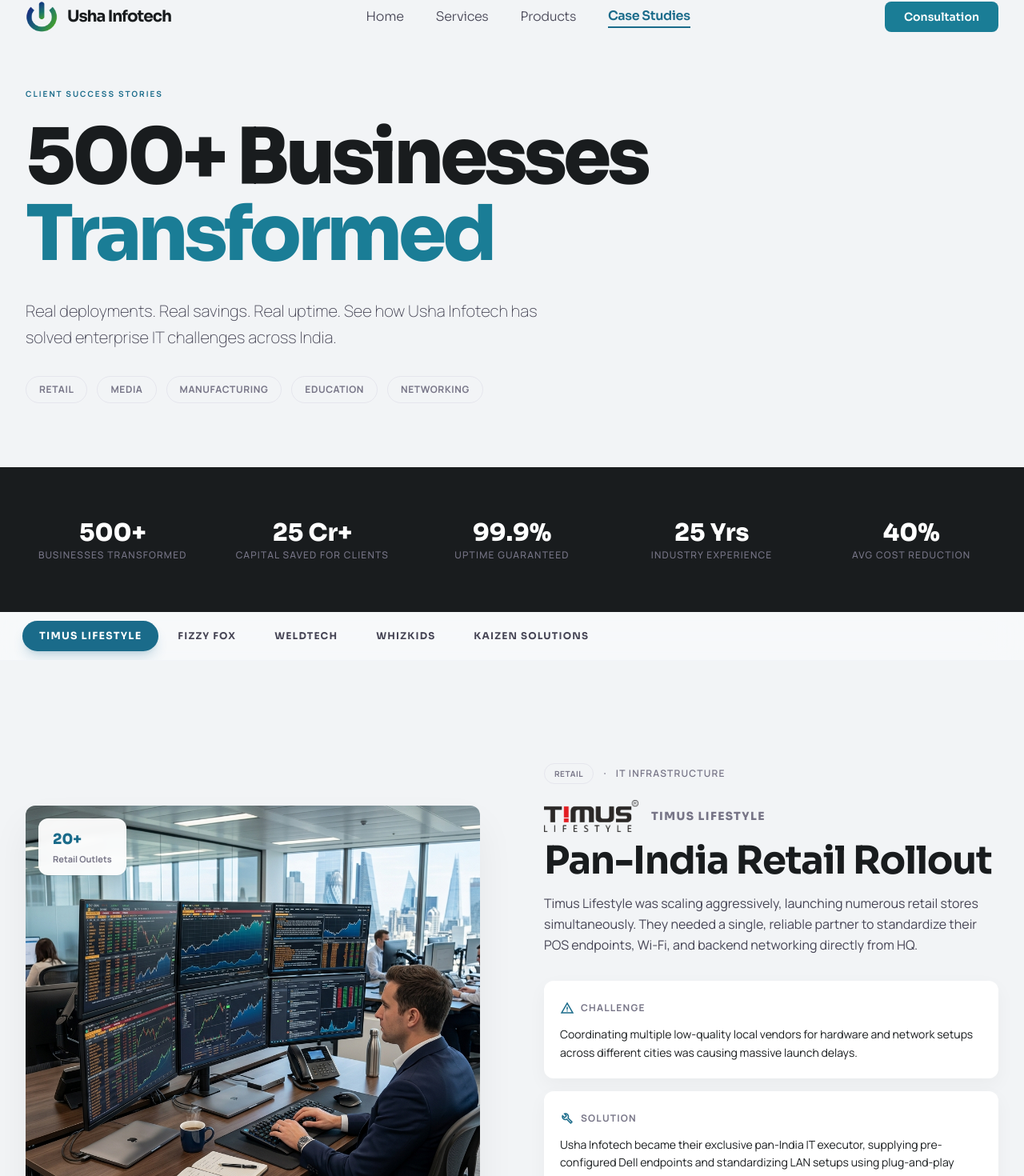
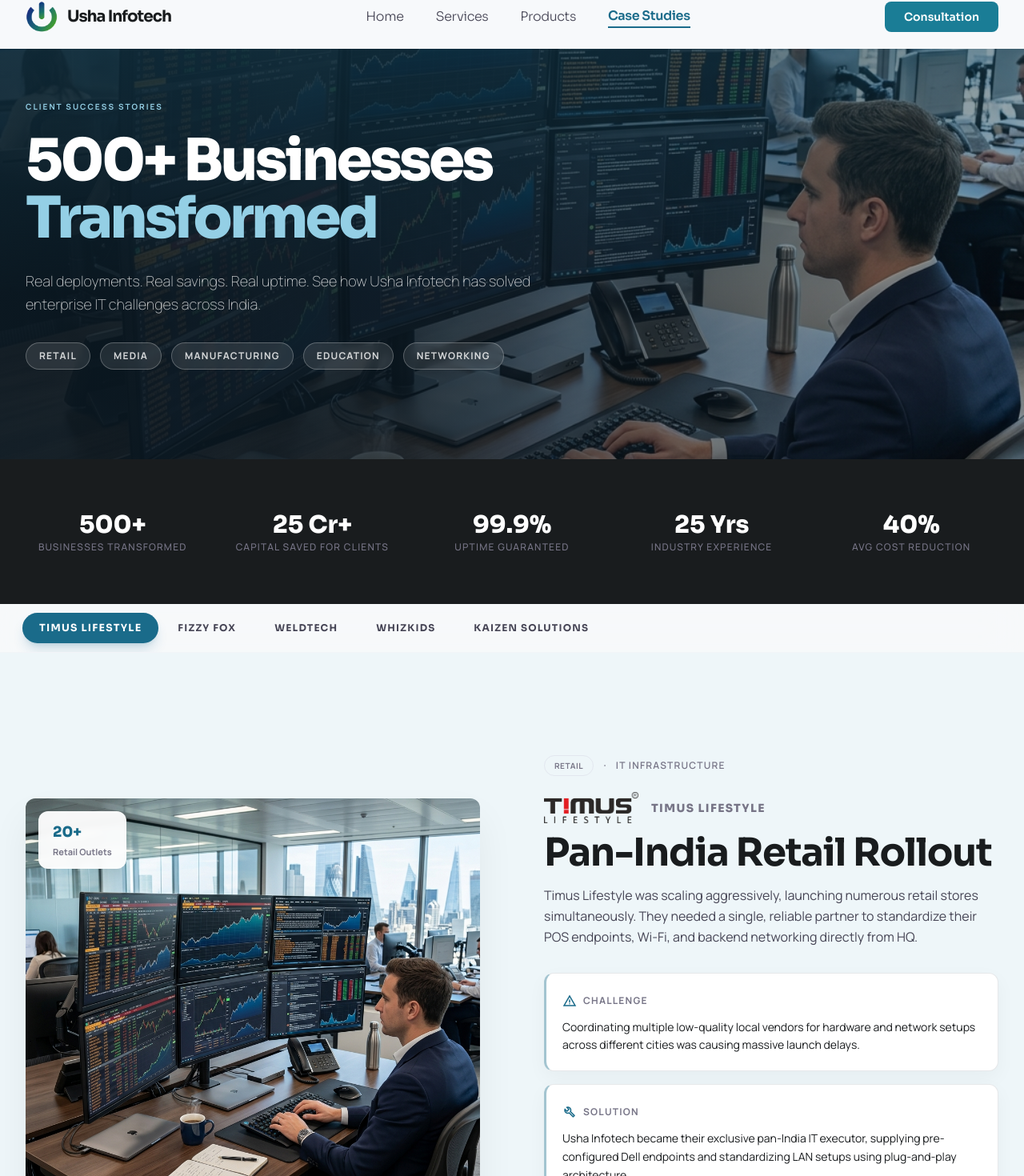
Before and after one commit to omaherrao25/usha-infotech, a React (Vite) app: page /case-studies in a window 1280 px wide. Shown: the part 19-1489 px from the top of the page at 80% size. Built offline with nearby package versions, Linux system fonts and the light colour scheme.

Commit message:
Refactor code structure for improved readability and maintainability

```diff
--- a/src/components/CaseStudySplitSection.jsx
+++ b/src/components/CaseStudySplitSection.jsx
@@ -4,7 +4,6 @@
 
 export default function CaseStudySplitSection({ study, index }) {
   const isEven = index % 2 === 0
-  const isKaizen = study.id === 'kaizen'
 
   const TextBlock = () => (
     <motion.div
@@ -16,9 +15,9 @@
     >
       {/* Industry + tag */}
       <div className="flex items-center gap-3 mb-5">
-        <span className={`tag-pill ${isKaizen ? 'bg-primary/20 text-primary-container border-primary/20' : ''}`}>{study.industry}</span>
-        <span className={isKaizen ? 'text-surface-dim' : 'text-outline'}>&middot;</span>
-        <span className={`text-xs font-semibold uppercase tracking-widest ${isKaizen ? 'text-primary-container' : 'text-outline'}`}>
+        <span className="tag-pill">{study.industry}</span>
+        <span className="text-outline">&middot;</span>
+        <span className="text-xs font-semibold uppercase tracking-widest text-outline">
           {study.tag}
         </span>
       </div>
@@ -26,19 +25,19 @@
       {/* Client */}
       <div className="flex items-center gap-4 mb-3">
         {study.logo && (
-          <img src={study.logo} alt={study.client} className={`h-10 max-w-[140px] object-contain ${isKaizen ? 'brightness-0 invert' : ''}`} />
+          <img src={study.logo} alt={study.client} className="h-10 max-w-[140px] object-contain" />
         )}
-        <p className={`font-sora font-black text-sm tracking-widest uppercase ${isKaizen ? 'text-surface-dim' : 'text-outline'}`}>
+        <p className="font-sora font-black text-sm tracking-widest uppercase text-outline">
           {study.client}
         </p>
       </div>
 
       {/* Title */}
-      <h2 className={`text-3xl lg:text-4xl xl:text-5xl font-sora font-bold tracking-tight leading-tight mb-4 ${isKaizen ? 'text-white' : 'text-on-surface'}`}>
+      <h2 className="text-3xl lg:text-4xl xl:text-5xl font-sora font-bold tracking-tight leading-tight mb-4 text-on-surface">
         {study.title}
       </h2>
 
-      <p className={`text-base leading-relaxed mb-8 ${isKaizen ? 'text-surface-dim' : 'text-on-surface-variant'}`}>
+      <p className="text-base leading-relaxed mb-8 text-on-surface-variant">
         {study.desc}
       </p>
 
@@ -58,13 +57,13 @@
           <motion.div
             key={item.label}
             variants={staggerItem}
-            className={`p-5 rounded-xl ${isKaizen ? 'bg-white/5 border border-white/10' : 'bg-surface-container-lowest shadow-card'}`}
+            className="p-5 rounded-xl bg-white shadow-card border-l-[3px] border-l-primary/40 border border-surface-container-high"
           >
             <div className="flex items-center gap-2 mb-2">
-              <span className={`material-symbols-outlined text-lg ${isKaizen ? 'text-primary-container' : 'text-primary'}`}>{item.icon}</span>
-              <p className={`text-xs font-bold uppercase tracking-widest ${isKaizen ? 'text-primary-container' : 'text-outline'}`}>{item.label}</p>
+              <span className="material-symbols-outlined text-lg text-primary">{item.icon}</span>
+              <p className="text-xs font-bold uppercase tracking-widest text-outline">{item.label}</p>
             </div>
-            <p className={`text-sm leading-relaxed ${isKaizen ? 'text-surface-dim' : 'text-on-surface'}`}>{item.text}</p>
+            <p className="text-sm leading-relaxed text-on-surface">{item.text}</p>
           </motion.div>
         ))}
       </motion.div>
@@ -106,24 +105,24 @@
           />
         ) : (
           <div className="w-full h-full bg-surface-container-high flex items-center justify-center">
-            <span className={`material-symbols-outlined text-[120px] ${isKaizen ? 'text-primary/20' : 'text-primary/10'}`}>{study.icon}</span>
+            <span className="material-symbols-outlined text-[120px] text-primary/10">{study.icon}</span>
           </div>
         )}
 
         {/* Floating badges */}
-        <div className={`stat-float-badge top-4 left-4 backdrop-blur-sm shadow-card ${isKaizen ? 'bg-white/10 text-white border border-white/20' : 'bg-white/95'}`}>
-          <span className={`font-sora font-black text-lg ${isKaizen ? 'text-primary-container' : 'text-primary'}`}>{study.badges[0].num}</span>
-          <span className={`text-[11px] font-bold ${isKaizen ? 'text-surface-dim' : 'text-outline'}`}>{study.badges[0].label}</span>
+        <div className="stat-float-badge top-4 left-4 backdrop-blur-sm shadow-card bg-white/95">
+          <span className="font-sora font-black text-lg text-primary">{study.badges[0].num}</span>
+          <span className="text-[11px] font-bold text-outline">{study.badges[0].label}</span>
         </div>
-        <div className={`stat-float-badge bottom-4 right-4 backdrop-blur-sm shadow-card ${isKaizen ? 'bg-white/10 text-white border border-white/20' : 'bg-white/95'}`}>
-          <span className={`font-sora font-black text-lg ${isKaizen ? 'text-primary-container' : 'text-primary'}`}>{study.badges[1].num}</span>
-          <span className={`text-[11px] font-bold ${isKaizen ? 'text-surface-dim' : 'text-outline'}`}>{study.badges[1].label}</span>
+        <div className="stat-float-badge bottom-4 right-4 backdrop-blur-sm shadow-card bg-white/95">
+          <span className="font-sora font-black text-lg text-primary">{study.badges[1].num}</span>
+          <span className="text-[11px] font-bold text-outline">{study.badges[1].label}</span>
         </div>
       </div>
 
       {/* Quote */}
       <div className="mt-5 text-center px-4">
-        <p className={`text-sm font-medium italic ${isKaizen ? 'text-surface-dim' : 'text-on-surface-variant'}`}>"{study.outcome}"</p>
+        <p className="text-sm font-medium italic text-on-surface-variant">"{study.outcome}"</p>
       </div>
 
       {/* Metrics bar */}
@@ -137,10 +136,10 @@
         {study.metrics.map((m) => (
           <div
             key={m.label}
-            className={`rounded-xl p-4 text-center shadow-card ${isKaizen ? 'bg-white/5 border border-white/10' : 'bg-surface-container-lowest'}`}
+            className="rounded-xl p-4 text-center shadow-card bg-white border border-surface-container-high"
           >
-            <div className={`font-sora font-black text-2xl mb-0.5 ${isKaizen ? 'text-primary-container' : 'text-primary'}`}>{m.val}</div>
-            <div className={`text-[11px] font-semibold uppercase tracking-wide ${isKaizen ? 'text-primary-container' : 'text-outline'}`}>{m.label}</div>
+            <div className="font-sora font-black text-2xl mb-0.5 text-primary">{m.val}</div>
+            <div className="text-[11px] font-semibold uppercase tracking-wide text-outline">{m.label}</div>
           </div>
         ))}
       </motion.div>
@@ -151,11 +150,7 @@
     <section
       id={`case-${study.id}`}
       className={`py-24 lg:py-32 transition-colors duration-500 overflow-hidden ${
-        isKaizen
-          ? 'bg-on-surface text-surface'
-          : isEven
-            ? 'bg-surface-container-low'
-            : 'bg-surface'
+        isEven ? 'bg-[#eef6f9]' : 'bg-white'
       }`}
     >
       <div className="max-w-7xl mx-auto px-8">
--- a/src/components/Navbar.jsx
+++ b/src/components/Navbar.jsx
@@ -48,9 +48,7 @@
         transition={{ duration: 0.6, ease: [0.22, 1, 0.36, 1] }}
         role="banner"
         className={`fixed top-0 left-0 right-0 z-50 transition-all duration-300 ${
-          scrolled
-            ? 'bg-surface/70 backdrop-blur-xl shadow-nav'
-            : 'bg-transparent'
+          scrolled ? 'bg-surface/70 backdrop-blur-xl shadow-nav' : 'bg-transparent'
         }`}
       >
         <div className="flex justify-between items-center max-w-7xl mx-auto px-8 h-20">
--- a/src/components/PageHero.jsx
+++ b/src/components/PageHero.jsx
@@ -1,30 +1,82 @@
 import { motion } from 'framer-motion'
 import { fadeUp } from '../animations/fadeUp'
 
-export default function PageHero({ label, title, accent, subtitle, subtitleLine2, badges = [] }) {
+export default function PageHero({ label, title, accent, subtitle, subtitleLine2, badges = [], bgImage, invertImage }) {
   return (
-    <section className="relative pt-32 pb-20 overflow-hidden" aria-label={`${title} ${accent || ''}`}>
-      {/* Subtle surface tonal background */}
-      <div className="absolute inset-0 bg-surface-container-low" aria-hidden="true" />
+    <section
+      className="relative pt-36 pb-28 overflow-hidden min-h-[560px] flex items-center"
+      aria-label={`${title} ${accent || ''}`}
+    >
+      {/* Plain surface strip behind the navbar (top-0 to top-20) */}
+      <div className="absolute inset-x-0 top-0 h-20 bg-surface" aria-hidden="true" />
 
-      <div className="relative max-w-7xl mx-auto px-8">
-        <motion.div variants={fadeUp} initial="hidden" animate="visible">
+      {/* Background image — starts below navbar */}
+      {bgImage && (
+        <div className="absolute inset-x-0 top-20 bottom-0" aria-hidden="true">
+          <img
+            src={`/assets/${bgImage}`}
+            alt=""
+            className={`w-full h-full object-cover object-center${invertImage ? ' scale-x-[-1]' : ''}`}
+          />
+        </div>
+      )}
+
+      {/* Gradient overlay */}
+      {bgImage && (
+        <div
+          className="absolute inset-x-0 top-20 bottom-0"
+          aria-hidden="true"
+          style={{
+            background: 'linear-gradient(105deg, rgba(11,25,35,0.92) 0%, rgba(11,25,35,0.82) 40%, rgba(11,25,35,0.55) 70%, rgba(11,25,35,0.25) 100%)',
+          }}
+        />
+      )}
+      {/* Brand tint */}
+      {bgImage && (
+        <div
+          className="absolute inset-x-0 top-20 bottom-0"
+          aria-hidden="true"
+          style={{ background: 'linear-gradient(180deg, rgba(26,107,138,0.18) 0%, transparent 60%)' }}
+        />
+      )}
+
+      {/* Fallback plain background when no image */}
+      {!bgImage && (
+        <div className="absolute inset-0 bg-surface-container-low" aria-hidden="true" />
+      )}
+
+      <div className="relative max-w-7xl mx-auto px-8 w-full">
+        <motion.div variants={fadeUp} initial="hidden" animate="visible" className="max-w-3xl">
           {label && (
-            <span className="section-label mb-6 block">{label}</span>
+            <span
+              className={`section-label mb-6 block ${bgImage ? 'text-primary-fixed-dim' : ''}`}
+            >
+              {label}
+            </span>
           )}
 
-          <h1 className="font-sora font-extrabold text-5xl sm:text-6xl lg:text-8xl tracking-tighter text-on-surface leading-[0.9] mb-8">
+          <h1
+            className={`font-sora font-extrabold text-5xl sm:text-6xl lg:text-7xl tracking-tighter leading-[0.9] mb-7 ${
+              bgImage ? 'text-white' : 'text-on-surface'
+            }`}
+          >
             {title}
             {accent && (
               <>
                 <br />
-                <span className="text-primary-container">{accent}</span>
+                <span className={bgImage ? 'text-primary-fixed-dim' : 'text-primary-container'}>
+                  {accent}
+                </span>
               </>
             )}
           </h1>
 
           {subtitle && (
-            <p className="text-xl text-on-surface-variant max-w-2xl font-light leading-relaxed mb-8">
+            <p
+              className={`text-lg max-w-2xl font-light leading-relaxed mb-8 ${
+                bgImage ? 'text-white/75' : 'text-on-surface-variant'
+              }`}
+            >
               {subtitle}
               {subtitleLine2 && <><br />{subtitleLine2}</>}
             </p>
@@ -36,7 +88,11 @@
                 <span
                   key={badge}
                   role="listitem"
-                  className="tag-pill text-xs py-2 px-4"
+                  className={`text-xs py-2 px-4 rounded-full font-bold uppercase tracking-widest transition-all ${
+                    bgImage
+                      ? 'border border-white/25 text-white/80 bg-white/10 backdrop-blur-sm'
+                      : 'tag-pill'
+                  }`}
                 >
                   {badge}
                 </span>
--- a/src/pages/CaseStudies.jsx
+++ b/src/pages/CaseStudies.jsx
@@ -169,6 +169,7 @@
         accent="Transformed"
         subtitle="Real deployments. Real savings. Real uptime. See how Usha Infotech has solved enterprise IT challenges across India."
         badges={['Retail', 'Media', 'Manufacturing', 'Education', 'Networking']}
+        bgImage="cust_real.png"
       />
 
       <MetricsBar />
--- a/src/pages/Services.jsx
+++ b/src/pages/Services.jsx
@@ -91,6 +91,8 @@
         accent="IT Solutions"
         subtitle="We architect resilient digital foundations through human-centric engineering and precision technical oversight."
         badges={['Cloud Architecture', 'Cybersecurity', 'Networking', 'AMC Support', 'Hardware Supply', 'IT Rentals']}
+        bgImage="IT Infra Service.webp"
+        invertImage
       />
 
       <ServiceQuickNav activeId={activeId} />
```
Also changed, not shown: src/pages/Products.jsx (+30 -13 lines), public/assets/IT Infra Service.webp (added).
